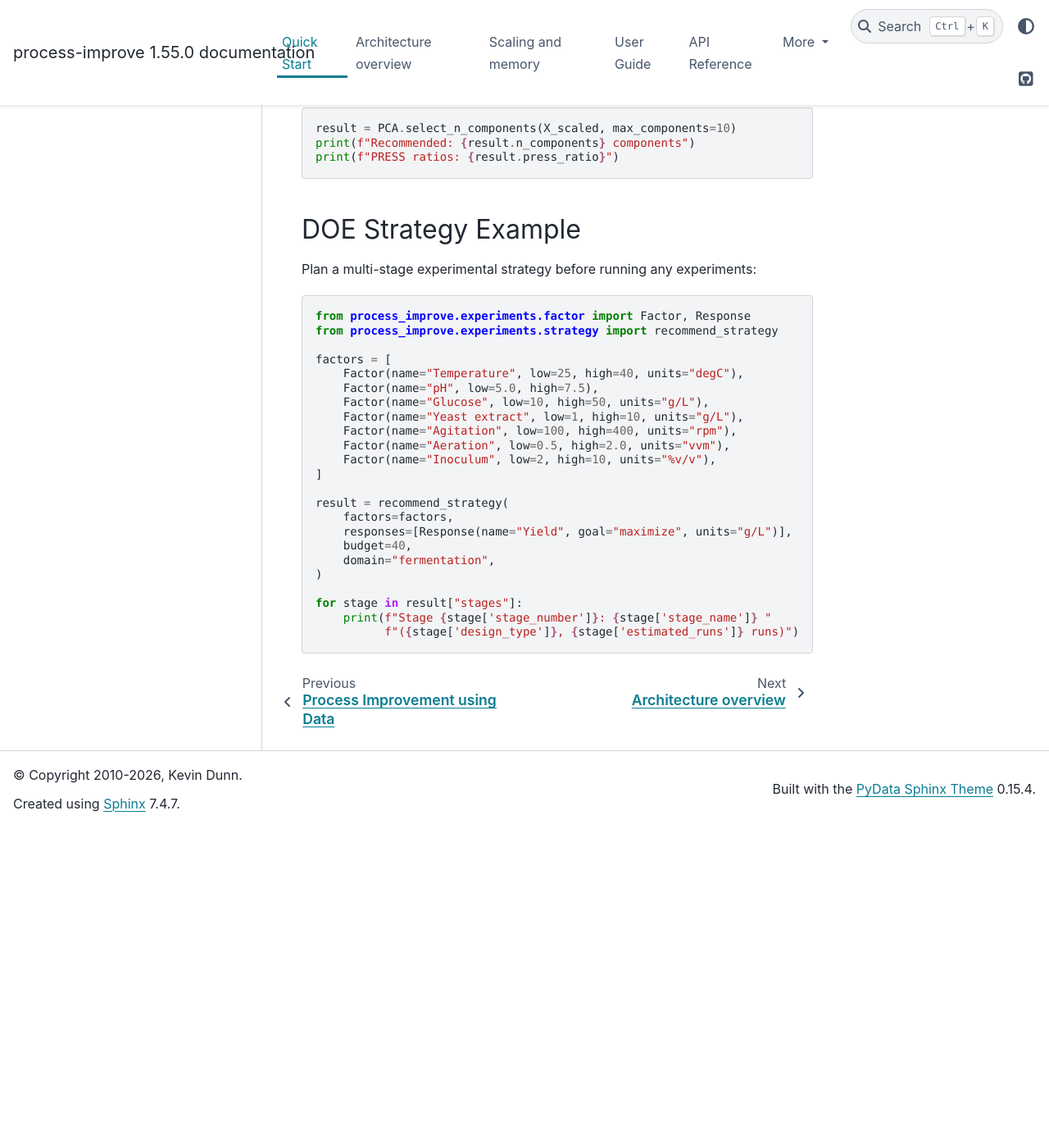
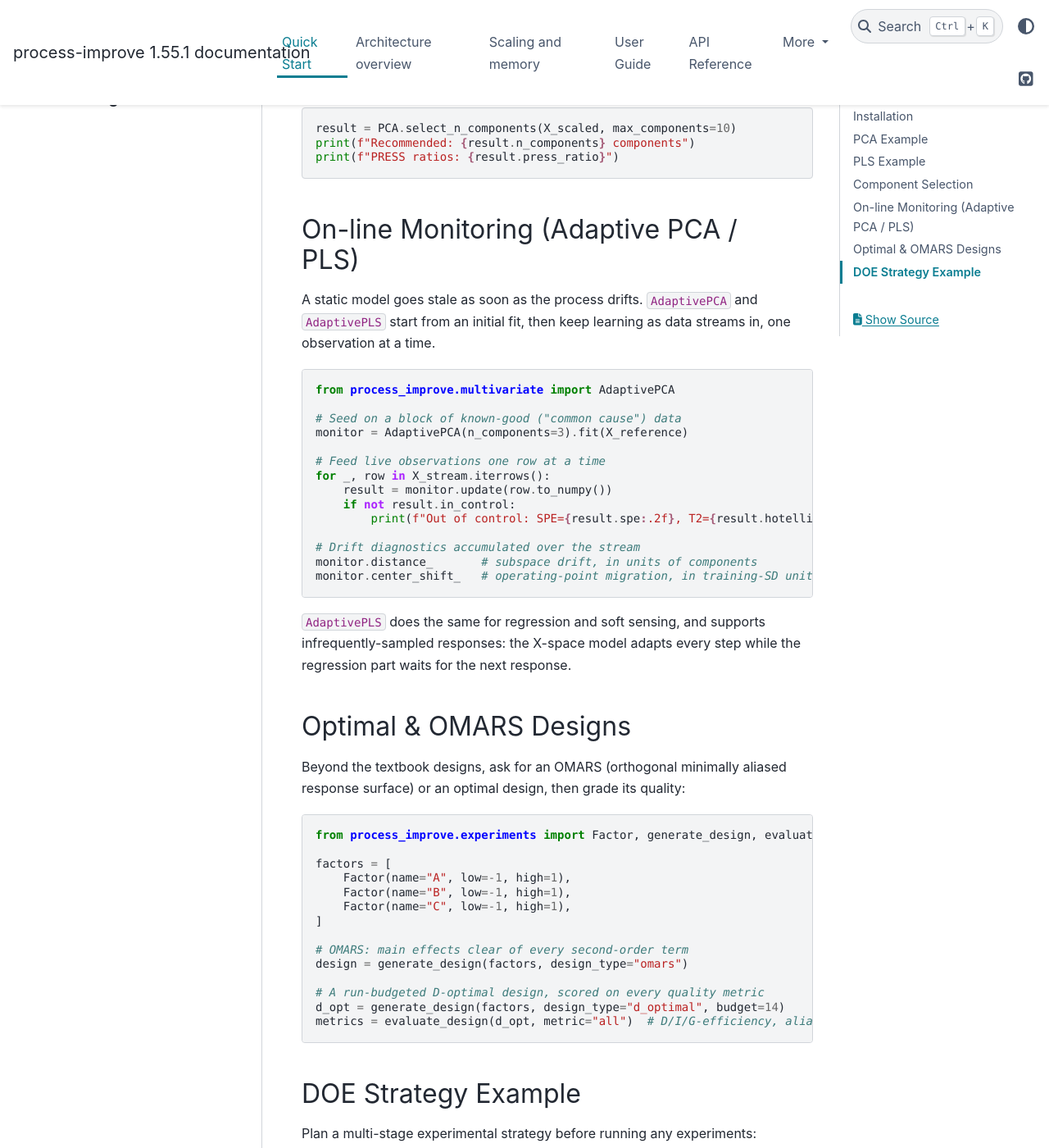
Before and after one commit to kgdunn/process-improve, a Sphinx documentation site: the page built from docs/quickstart.rst, in a window 1280 px wide and 1400 px high, scrolled down 1520 px. Shown: the whole window at 82% size. Built offline with Sphinx 7.4.7 and the PyData theme 0.15.4, drawn with Linux system fonts in a browser that asks for light colours; before the commit the page ends 2529 px from its top, so only the background shows below that.

Commit message:
Update README + docs landing for recent releases (#465)
* docs(readme): highlight adaptive monitoring, OMARS/optimal DOE, sensory; soften sklearn framing

Refresh the front page for recent releases: add a What's new section and
new quick-start snippets for on-line monitoring with AdaptivePCA and for
OMARS / D-optimal designs. Reframe the scikit-learn section as complementary
rather than adversarial, and remove the dead factori.al references.

Co-Authored-By: Claude Opus 4.8 <noreply@anthropic.com>
Claude-Session: https://claude.ai/code/session_01X762hoccCvqtJuDgwUf6BH

* docs: add on-line monitoring and optimal/OMARS design sections to quickstart; refresh landing intro

Co-Authored-By: Claude Opus 4.8 <noreply@anthropic.com>
Claude-Session: https://claude.ai/code/session_01X762hoccCvqtJuDgwUf6BH

* chore: bump version to 1.55.1 and update changelog

Documentation-only release: front-page and docs-landing marketing refresh.

Co-Authored-By: Claude Opus 4.8 <noreply@anthropic.com>
Claude-Session: https://claude.ai/code/session_01X762hoccCvqtJuDgwUf6BH

* docs(readme): drop the in-memory/scaling caveat callout

Co-Authored-By: Claude Opus 4.8 <noreply@anthropic.com>
Claude-Session: https://claude.ai/code/session_01X762hoccCvqtJuDgwUf6BH

* docs: avoid 'batch' for offline model fitting; reword changelog wording

Reserve 'batch' for the batch-process data sense used elsewhere in the repo;
use 'static'/'initial'/'offline' for the adaptive-model context instead.

Co-Authored-By: Claude Opus 4.8 <noreply@anthropic.com>
Claude-Session: https://claude.ai/code/session_01X762hoccCvqtJuDgwUf6BH

* docs: reword tagline (drop 'batch') and use 'starts' for adaptive model init

Co-Authored-By: Claude Opus 4.8 <noreply@anthropic.com>
Claude-Session: https://claude.ai/code/session_01X762hoccCvqtJuDgwUf6BH

* docs: reword 'new batch' to 'new observation' in sklearn section

Co-Authored-By: Claude Opus 4.8 <noreply@anthropic.com>
Claude-Session: https://claude.ai/code/session_01X762hoccCvqtJuDgwUf6BH

* docs: drop the 'pass raw data' note from adaptive examples

Co-Authored-By: Claude Opus 4.8 <noreply@anthropic.com>
Claude-Session: https://claude.ai/code/session_01X762hoccCvqtJuDgwUf6BH

---------

Co-authored-by: Claude <noreply@anthropic.com>

```diff
--- a/docs/index.rst
+++ b/docs/index.rst
@@ -2,7 +2,11 @@ Process Improvement using Data
 ==============================
 
 A Python package for multivariate data analysis, designed experiments, and process
-monitoring. Companion to the online textbook
+monitoring. It covers offline model-building (PCA, PLS, TPLS) and *on-line*, self-updating
+monitoring (adaptive PCA / PLS), a designed-experiments engine that reaches past the
+textbook catalogue (OMARS and D-/I-/A-optimal designs, with a design-quality scorer),
+control charts, batch-process analysis, and descriptive sensory-panel analysis.
+Companion to the online textbook
 `Process Improvement using Data <https://learnche.org/pid>`_.
 
 .. toctree::
--- a/docs/quickstart.rst
+++ b/docs/quickstart.rst
@@ -79,6 +79,57 @@ Use cross-validation to select the number of PCA components:
    print(f"Recommended: {result.n_components} components")
    print(f"PRESS ratios: {result.press_ratio}")
 
+On-line Monitoring (Adaptive PCA / PLS)
+---------------------------------------
+
+A static model goes stale as soon as the process drifts. ``AdaptivePCA`` and
+``AdaptivePLS`` start from an initial fit, then keep learning as data streams in,
+one observation at a time.
+
+.. code-block:: python
+
+   from process_improve.multivariate import AdaptivePCA
+
+   # Seed on a block of known-good ("common cause") data
+   monitor = AdaptivePCA(n_components=3).fit(X_reference)
+
+   # Feed live observations one row at a time
+   for _, row in X_stream.iterrows():
+       result = monitor.update(row.to_numpy())
+       if not result.in_control:
+           print(f"Out of control: SPE={result.spe:.2f}, T2={result.hotellings_t2:.2f}")
+
+   # Drift diagnostics accumulated over the stream
+   monitor.distance_       # subspace drift, in units of components
+   monitor.center_shift_   # operating-point migration, in training-SD units
+
+``AdaptivePLS`` does the same for regression and soft sensing, and supports
+infrequently-sampled responses: the X-space model adapts every step while the
+regression part waits for the next response.
+
+Optimal & OMARS Designs
+-----------------------
+
+Beyond the textbook designs, ask for an OMARS (orthogonal minimally aliased
+response surface) or an optimal design, then grade its quality:
+
+.. code-block:: python
+
+   from process_improve.experiments import Factor, generate_design, evaluate_design
+
+   factors = [
+       Factor(name="A", low=-1, high=1),
+       Factor(name="B", low=-1, high=1),
+       Factor(name="C", low=-1, high=1),
+   ]
+
+   # OMARS: main effects clear of every second-order term
+   design = generate_design(factors, design_type="omars")
+
+   # A run-budgeted D-optimal design, scored on every quality metric
+   d_opt = generate_design(factors, design_type="d_optimal", budget=14)
+   metrics = evaluate_design(d_opt, metric="all")  # D/I/G-efficiency, aliasing, ...
+
 DOE Strategy Example
 --------------------
 
--- a/pyproject.toml
+++ b/pyproject.toml
@@ -1,6 +1,6 @@
 [project]
 name = "process-improve"
-version = "1.55.0"
+version = "1.55.1"
 description = 'Designed Experiments; Latent Variables (PCA, PLS, multivariate methods with missing data); Process Monitoring; Batch data analysis.'
 readme = "README.md"
 license = "MIT"
```
Also changed, not shown: CHANGELOG.md (+15 -1 lines), README.md (+100 -28 lines), 1 other file.
